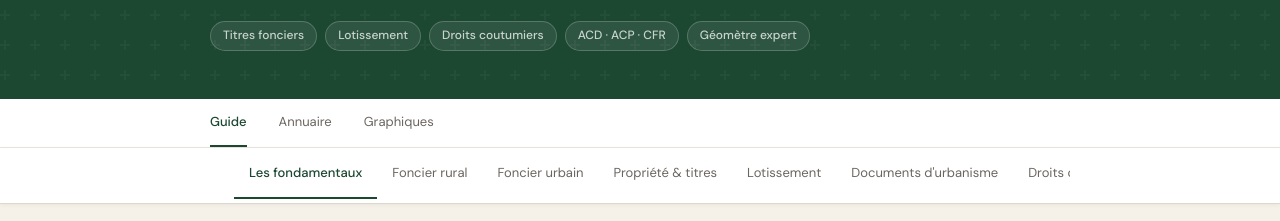
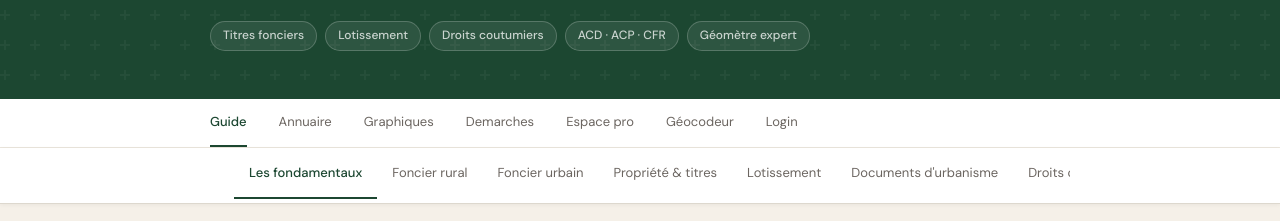
Before and after one commit to BKeita-collab/Foncier-CI, a plain HTML site: page index.html in a window 1280 px wide. Shown: the part 230-451 px from the top of the page. Drawn offline with nearby package versions, Linux system fonts and the light colour scheme.

Commit message:
update html pages

```diff
--- a/index.html
+++ b/index.html
@@ -44,6 +44,10 @@
     <a href="index.html" class="is-current">Guide</a>
     <a href="pages/annuaire.html">Annuaire</a>
     <a href="pages/graphiques.html">Graphiques</a>
+    <a href="demarches.html">Demarches</a>
+    <a href="espace-pro.html">Espace pro </a>
+    <a href="geocodeur.html">Géocodeur</a>
+    <a href="login.html">Login</a>
   </div>
 </div>
 
```
Also changed, not shown: pages/annuaire.html (+4 -0 lines), pages/graphiques.html (+4 -0 lines).
